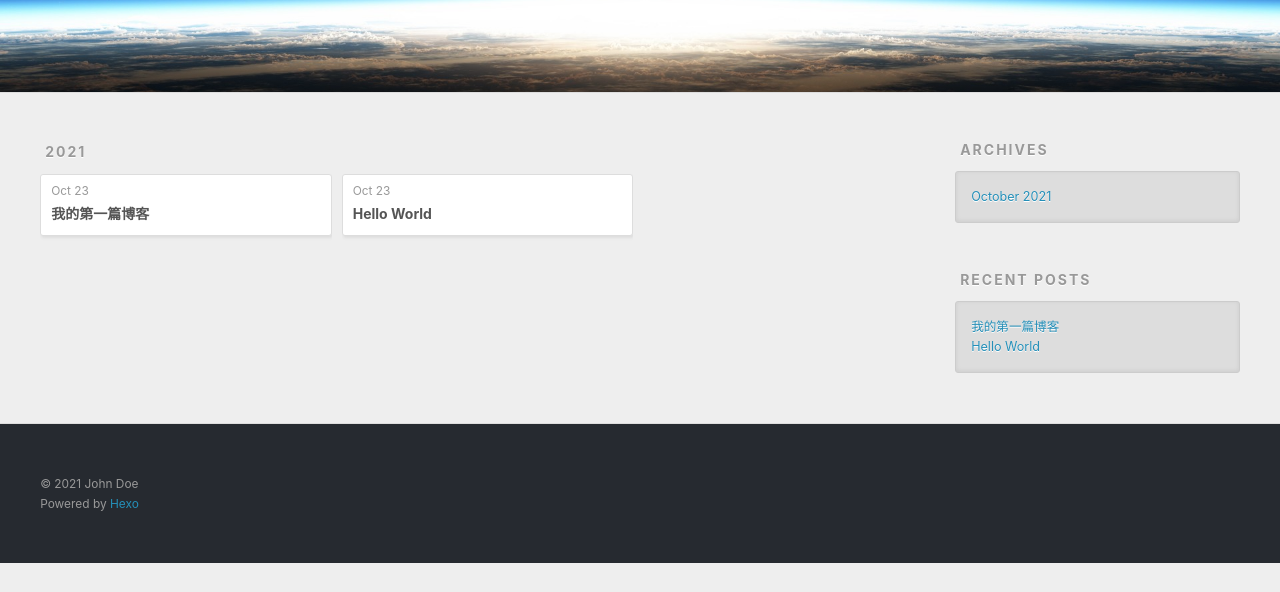
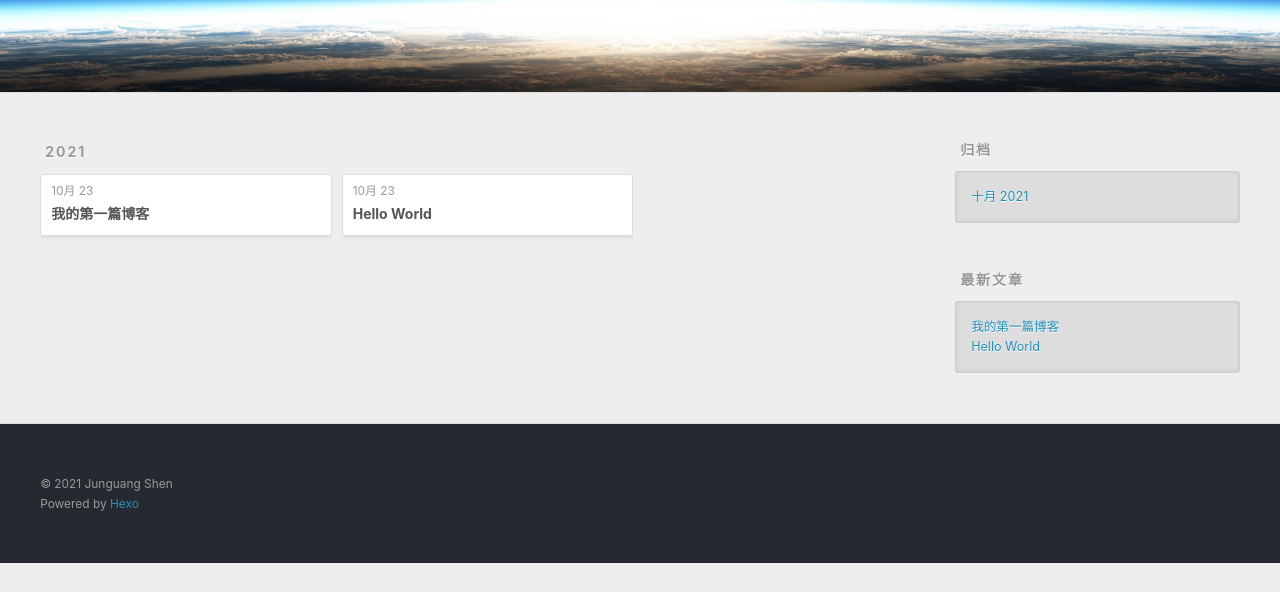
Before and after one commit to Destiny3010/Destiny3010.github.io, a plain HTML site: page archives/2021/10/index.html in a window 1280 px wide. Shown: the part 208-800 px from the top of the page. Drawn offline with nearby package versions, Linux system fonts and the light colour scheme.

Commit message:
Site updated: 2021-10-24 18:42:15

```diff
--- a/archives/2021/10/index.html
+++ b/archives/2021/10/index.html
@@ -5,14 +5,14 @@
 
 
 
-  <title>Archives: 2021/10 | Hexo</title>
+  <title>归档: 2021/10 | Hexo</title>
   <meta name="viewport" content="width=device-width, initial-scale=1, maximum-scale=1">
   <meta property="og:type" content="website">
 <meta property="og:title" content="Hexo">
 <meta property="og:url" content="http://example.com/archives/2021/10/index.html">
 <meta property="og:site_name" content="Hexo">
-<meta property="og:locale" content="en_US">
-<meta property="article:author" content="John Doe">
+<meta property="og:locale" content="zh_CN">
+<meta property="article:author" content="Junguang Shen">
 <meta name="twitter:card" content="summary">
 
     <link rel="alternate" href="/atom.xml" title="Hexo" type="application/atom+xml">
@@ -53,7 +53,7 @@
 
           <a id="nav-rss-link" class="nav-icon" href="/atom.xml" title="RSS Feed"></a>
 
-        <a id="nav-search-btn" class="nav-icon" title="Search"></a>
+        <a id="nav-search-btn" class="nav-icon" title="搜索"></a>
       </nav>
       <div id="search-form-wrap">
         <form action="//google.com/search" method="get" accept-charset="UTF-8" class="search-form"><input type="search" name="q" class="search-form-input" placeholder="Search"><button type="submit" class="search-form-submit">&#xF002;</button><input type="hidden" name="sitesearch" value="http://example.com"></form>
@@ -79,7 +79,7 @@
   <div class="archive-article-inner">
     <header class="archive-article-header">
       <a href="/2021/10/23/%E6%88%91%E7%9A%84%E7%AC%AC%E4%B8%80%E7%AF%87%E5%8D%9A%E5%AE%A2/" class="archive-article-date">
-  <time datetime="2021-10-23T06:40:20.000Z" itemprop="datePublished">Oct 23</time>
+  <time datetime="2021-10-23T06:40:20.000Z" itemprop="datePublished">10月 23</time>
 </a>
 
 
@@ -98,7 +98,7 @@
   <div class="archive-article-inner">
     <header class="archive-article-header">
       <a href="/2021/10/23/hello-world/" class="archive-article-date">
-  <time datetime="2021-10-23T04:26:08.000Z" itemprop="datePublished">Oct 23</time>
+  <time datetime="2021-10-23T04:26:08.000Z" itemprop="datePublished">10月 23</time>
 </a>
 
 
@@ -130,9 +130,9 @@
 
 
   <div class="widget-wrap">
-    <h3 class="widget-title">Archives</h3>
+    <h3 class="widget-title">归档</h3>
     <div class="widget">
-      <ul class="archive-list"><li class="archive-list-item"><a class="archive-list-link" href="/archives/2021/10/">October 2021</a></li></ul>
+      <ul class="archive-list"><li class="archive-list-item"><a class="archive-list-link" href="/archives/2021/10/">十月 2021</a></li></ul>
     </div>
   </div>
 
@@ -140,7 +140,7 @@
 
 
   <div class="widget-wrap">
-    <h3 class="widget-title">Recent Posts</h3>
+    <h3 class="widget-title">最新文章</h3>
     <div class="widget">
       <ul>
 
@@ -164,7 +164,7 @@
 
   <div class="outer">
     <div id="footer-info" class="inner">
-      &copy; 2021 John Doe<br>
+      &copy; 2021 Junguang Shen<br>
       Powered by <a href="http://hexo.io/" target="_blank">Hexo</a>
     </div>
   </div>
```
Also changed, not shown: 2021/10/23/hello-world/index.html (+8 -8 lines), 2021/10/23/我的第一篇博客/index.html (+8 -8 lines), archives/2021/index.html (+10 -10 lines), archives/index.html (+10 -10 lines), index.html (+9 -9 lines).
